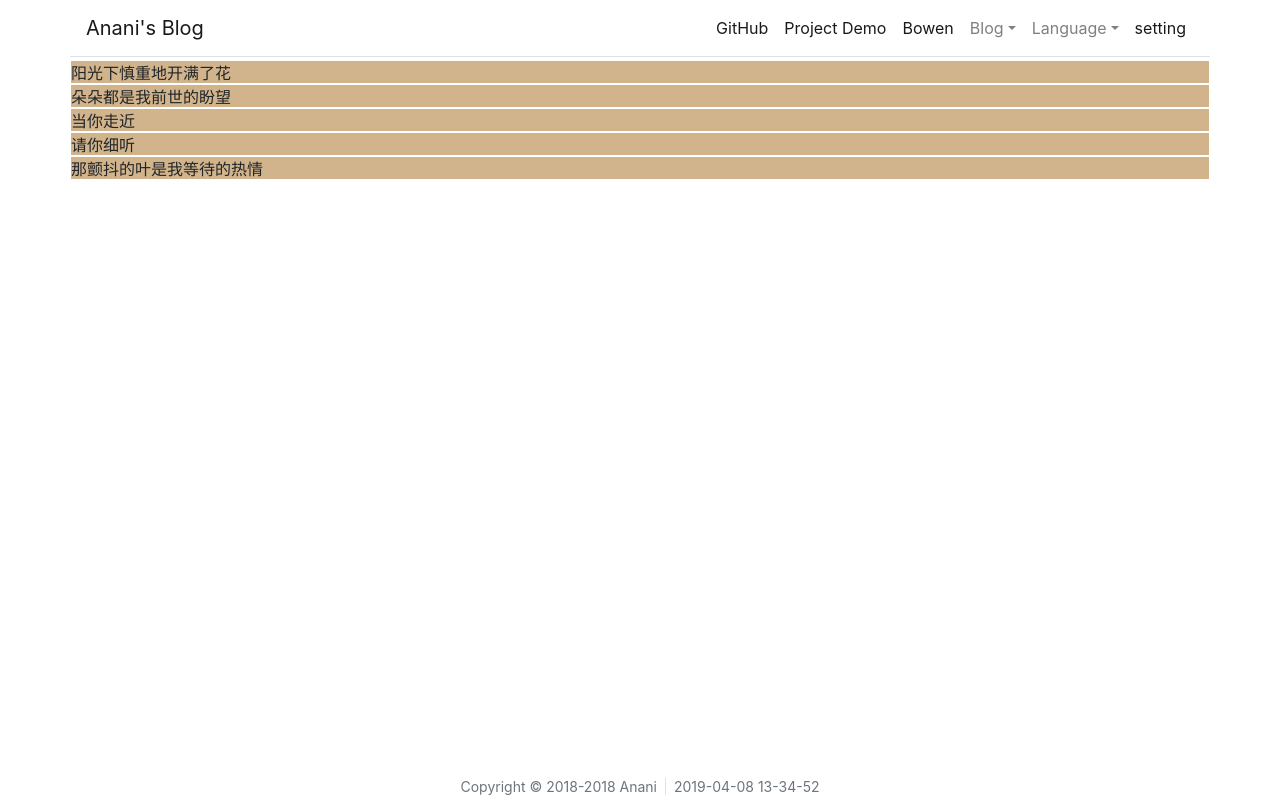
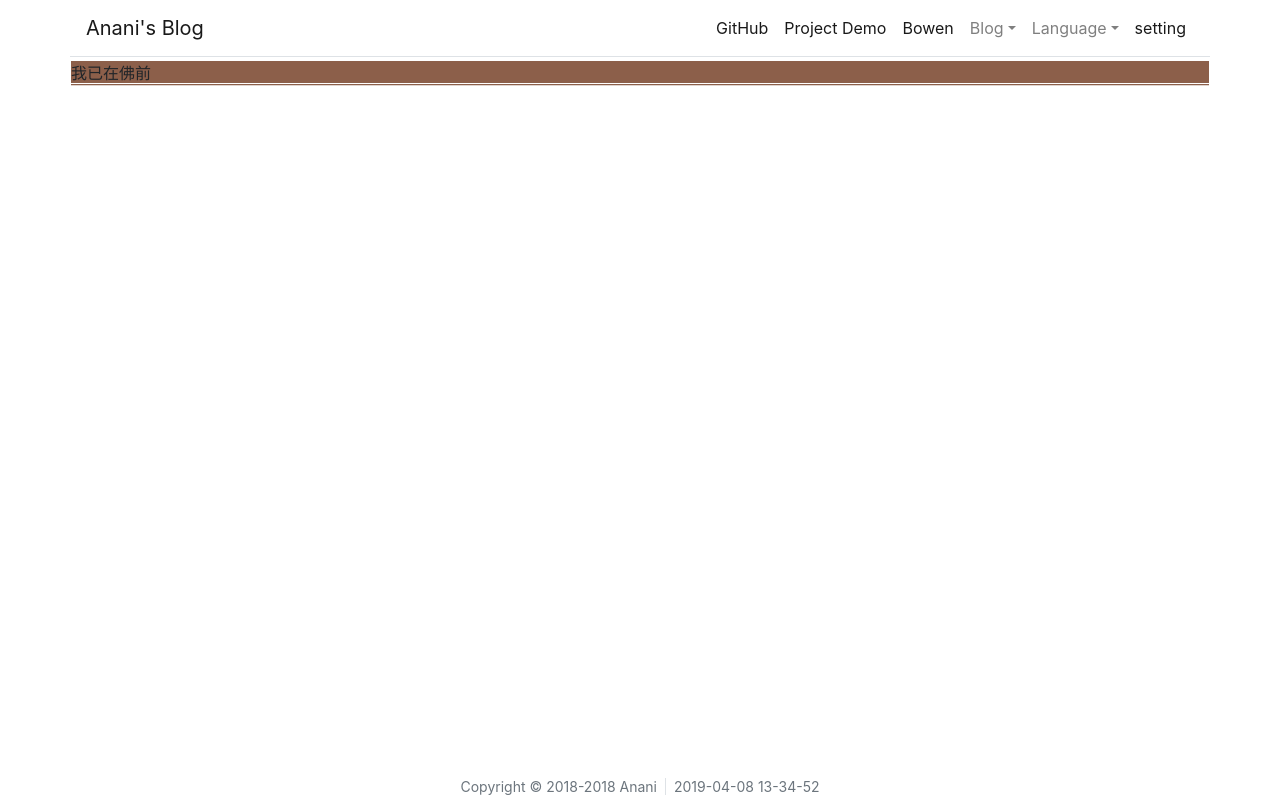
Before and after one commit to Anani1994/blog, a Vue app: page / in a window 1280 px wide. Built offline with nearby package versions, Linux system fonts and the light colour scheme.

Commit message:
以轮播改变文字百叶窗的实现

```diff
--- a/src/components/window-blinds/components/WindowBlinds.vue
+++ b/src/components/window-blinds/components/WindowBlinds.vue
@@ -7,12 +7,14 @@
             v-for="(num, index) in leafNumber"
             :class="[{open: openBlids && 'blinds' === mode}]"
         )
+            // :style="{top: current > index ? `-${getTop(index, true)}px` : `-${getTop(index)}px`}"
+            // :class="transition"
             .string-content(
-                :style="{top: current > index ? `-${getTop(index, true)}px` : `-${getTop(index)}px`}"
-                class="string-content"
-                :class="transition"
             )
-                .string(v-for="oNum in lineNum") {{textArr[leafNumber * (lineNum - oNum) + index]}}
+                .string(
+                    v-for="oNum in lineNum"
+                    :class="[{'active': oNum === active}, {'next': (oNum === active - 1) || (active === 1 && oNum === lineNum)}, {transition: current >= index && oNum === active}]"
+                ) {{textArr[leafNumber * (lineNum - oNum) + index]}}
 </template>
 
 <script>
@@ -22,7 +24,7 @@ export default {
     props: {
         mode: {
             type: String,
-            default: 'string'
+            default: 'string-2'
         },
         text: {
             type: String,
@@ -30,12 +32,12 @@ export default {
         },
         leafNumber: {
             type: Number,
-            default: 5, // 叶数
+            default: 5 // 叶数
         },
         stay: {
             type: Number,
-            default: 1000,
-        },
+            default: 1000
+        }
     },
     data() {
         return {
@@ -49,12 +51,13 @@ export default {
             tid: null,
             textArr: '',
             stop: false,
+            active: 0,
         };
     },
     mounted() {
         this.init();
-        this.move();
-        console.log(this);
+        // this.move();
+        this.moveSlide();
     },
     methods: {
         init() {
@@ -63,6 +66,7 @@ export default {
             this.textArr.length += this.textArr.length % this.leafNumber;
             this.textArr.fill('', len);
             this.lineNum = this.textArr.length / this.leafNumber;
+            this.active = this.lineNum + 1;
         },
         toggleBlinds() {
             this.openBlids = !this.openBlids;
@@ -70,9 +74,13 @@ export default {
         getTop(index, next) {
             let topPos = '';
             if (next) {
-                topPos = (this.lineHeight * (this.lineNum - this.n - 1)).toString().replace(/-/, '');
+                topPos = (this.lineHeight * (this.lineNum - this.n - 1))
+                    .toString()
+                    .replace(/-/, '');
             } else {
-                topPos = (this.lineHeight * (this.lineNum - this.n)).toString().replace(/-/, '');
+                topPos = (this.lineHeight * (this.lineNum - this.n))
+                    .toString()
+                    .replace(/-/, '');
             }
             return topPos;
         },
@@ -108,6 +116,26 @@ export default {
                 this.move();
             }
         },
-    },
+        moveSlide() {
+            this.current = 0;
+            this.i = 0;
+            if (this.active === 1) {
+                this.active = this.lineNum;
+            } else {
+                this.active--;
+            }
+            this.tid = setInterval(() => {
+                this.i++;
+                this.current += this.i;
+                console.log(this.current);
+                if (this.current >= this.leafNumber) {
+                    clearInterval(this.tid);
+                    setTimeout(() => {
+                        this.moveSlide();
+                    }, 1000);
+                }
+            }, 1000);
+        },
+    }
 };
 </script>
--- a/src/styles/layout/components/window-blinds.less
+++ b/src/styles/layout/components/window-blinds.less
@@ -27,6 +27,46 @@
       }
     }
   }
+  &.string-2 {
+    .string-wrap {
+        overflow: hidden;
+        position: relative;
+        height: @text-height;
+
+        .string-content {
+          position: relative;
+          width: 100%;
+
+          .string {
+            height: @text-height;
+            line-height: @text-height;
+            display: none;
+            margin-top: -@text-height;
+
+            &.next {
+                display: block;
+            }
+
+            &.active {
+              display: block;
+
+            }
+
+            &.transition {
+                transform: translateY(100%);
+              transition: transform 1s ease;
+            }
+
+            // &.active {
+            //     transform: translateY(0%);
+            // }
+            // &.next {
+            //     transform: translateY(100%);
+            // }
+          }
+        }
+      }
+  }
   &.blinds {
     .string-wrap {
       transition: all 1s ease;
--- a/src/styles/theme/bts/components/window-blinds.less
+++ b/src/styles/theme/bts/components/window-blinds.less
@@ -3,7 +3,7 @@
 @text-c-bg-down: tan;
 
 .window-blinds {
-  &.string {
+  &.string, &.string-2 {
     .string-wrap {
       .string-content {
         .string {
```
